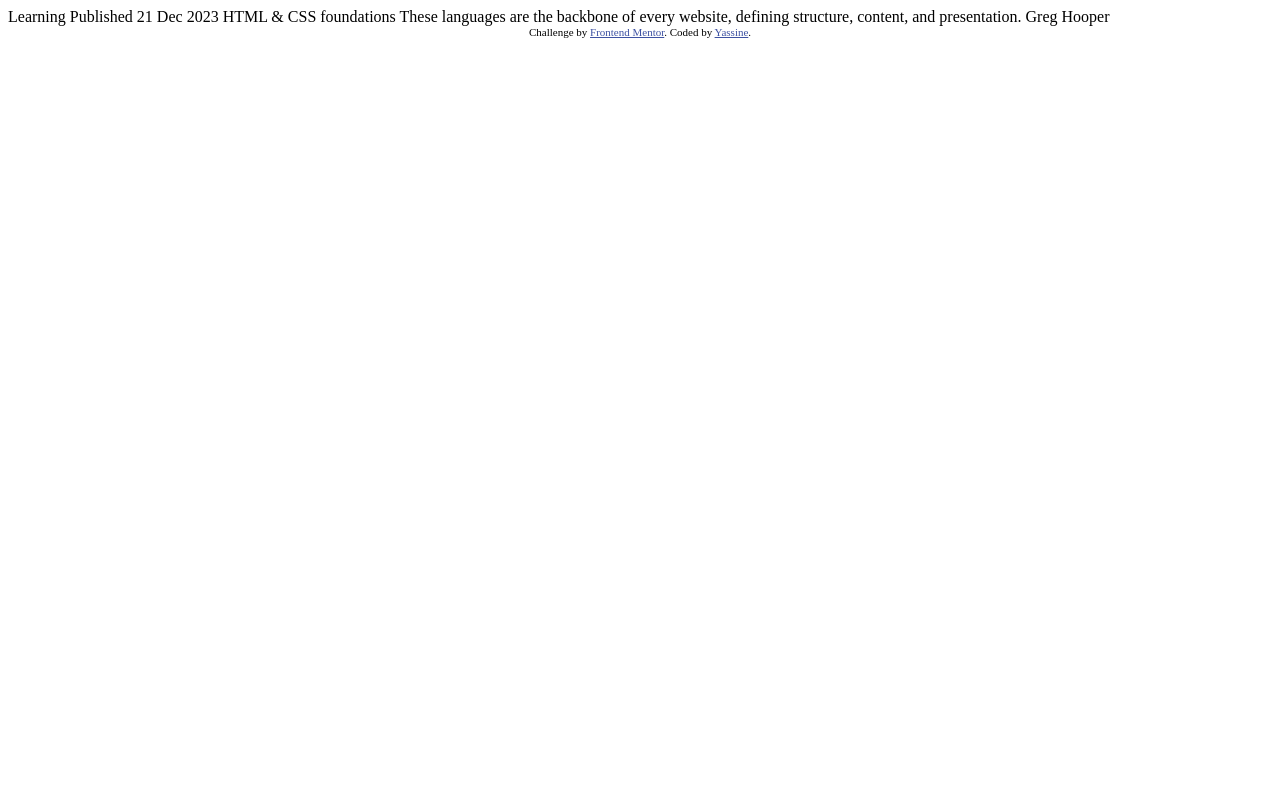
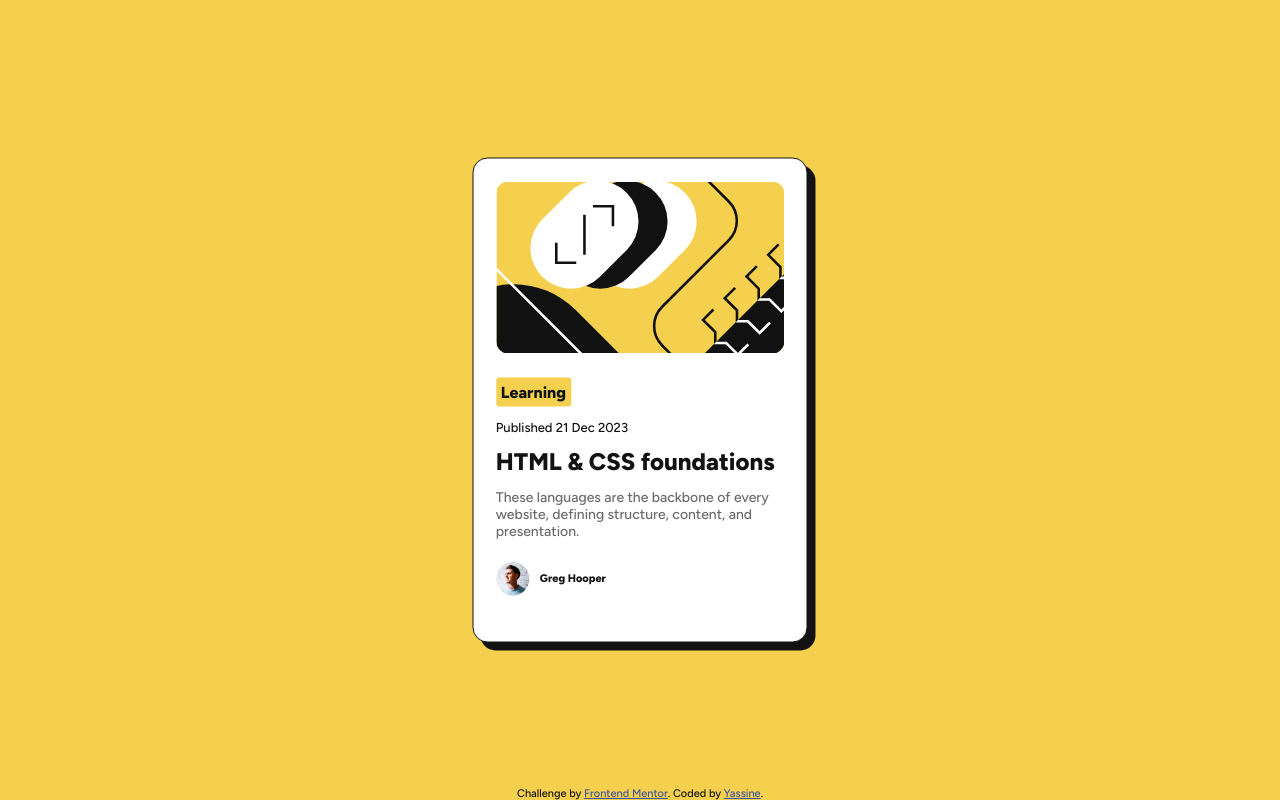
Before and after one commit to mansourYassine/blog-preview-card, a plain HTML site: page index.html in a window 1280 px wide. Drawn offline with Linux system fonts and the light colour scheme.

Commit message:
Create the first version of the blog preview card

```diff
--- a/index.html
+++ b/index.html
@@ -4,20 +4,41 @@
         <meta charset="UTF-8" />
         <!-- displays site properly based on user's device -->
         <meta name="viewport" content="width=device-width, initial-scale=1.0" />
-
-        <link rel="stylesheet" href="styles/style.css">
+        <link rel="stylesheet" href="styles/style.css" />
+        <!-- import Figtree font -->
+        <link rel="preconnect" href="https://fonts.googleapis.com" />
+        <link rel="preconnect" href="https://fonts.gstatic.com" crossorigin />
+        <link
+            href="https://fonts.googleapis.com/css2?family=Figtree:ital,wght@0,300..900;1,300..900&display=swap"
+            rel="stylesheet"
+        />
         <title>Frontend Mentor | Blog preview card</title>
     </head>
     <body>
+        <!-- the content of the blog post -->
         <main>
-
+            <article>
+                <figure>
+                    <img src="assets/images/illustration-article.svg" alt="blog image" />
+                </figure>
+                <div class="tag">Learning</div>
+                <div class="publishing-date">Published 21 Dec 2023</div>
+                <h1>HTML & CSS foundations</h1>
+                <p>
+                    These languages are the backbone of every website, defining
+                    structure, content, and presentation.
+                </p>
+                <div class="author-profile">
+                    <figure>
+                        <img src="assets/images/image-avatar.webp" alt="author image">
+                    </figure>
+                    <div class="author-name">
+                        Greg Hooper
+                    </div>
+                </div>
+            </article>
         </main>
-
-
-        Learning Published 21 Dec 2023 HTML & CSS foundations These languages
-        are the backbone of every website, defining structure, content, and
-        presentation. Greg Hooper
-
+        <!-- Footer that contain author and the source of the challenge -->
         <footer>
             <div class="attribution">
                 Challenge by
--- a/styles/style.css
+++ b/styles/style.css
@@ -1,12 +1,124 @@
+* {
+    box-sizing: border-box;
+    margin: 0;
+    font-family: "Figtree", sans-serif;
+}
 
+body {
+    background-color: hsl(47, 88%, 63%);
+    height: 100vh;
+    /* display: flex;
+    flex-wrap: wrap;
+    justify-content: center;
+    flex-direction: column; */
+    /* font-size: 16px; */
+    font-weight: 500;
+    color: hsl(0, 0%, 7%);
+    position: relative;
+}
 
+main {
+    background-color: hsl(0, 0%, 100%);
+    align-self: center;
+    width: 335px;
+    height: 485px;
+    border-radius: 15px;
+    border: 1px solid hsl(0, 0%, 7%);
+    position: relative;
+    box-shadow: 8px 8px hsl(0, 0%, 7%);
+    position: absolute;
+    top: 50%;
+    left: 50%;
+    transform: translate(-50%, -50%);
+}
 
+main article {
+    position: absolute;
+    top: calc(45px / 2);
+    left: 50%;
+    transform: translate(-50%);
+}
 
+/* Style the blog image */
+main article > figure  {
+    margin-bottom: 20px;
+}
 
+main article > figure > img {
+    border-radius: 12px;
+    width: calc(333.4px - 45px);
+}
 
+/* Style the learning tag */
+main article .tag {
+    background-color: hsl(47, 88%, 63%);
+    width: fit-content;
+    margin-bottom: 13px;
+    padding: 5px;
+    font-weight: 800;
+    border-radius: 3px;
+}
 
+/* style the publishing date of the blog post*/
+main article .publishing-date {
+    margin-bottom: 12px;
+    font-weight: 500;
+    font-size: 13px;
+}
 
+/* style the title of the blog post*/
+main article h1 {
+    margin-bottom: 13px;
+    font-weight: 800;
+    cursor: pointer;
+}
 
+/* hover effect for the title */
+main article h1:hover {
+    color: hsl(47, 88%, 63%);
+}
+
+/* style the paragraph of the blog post*/
+main article p {
+    color: hsl(0, 0%, 42%);
+    font-size: 14px;
+}
+
+/* style the paragraph of the blog post*/
+main article p {
+    color: hsl(0, 0%, 42%);
+}
+
+/* style the author profile of the blog post*/
+main article .author-profile {
+    display: flex;
+    align-items: center;
+    margin-top: 22px;
+}
+
+/* author image */
+main article .author-profile figure {
+    height: 33.51px;
+}
+
+main article .author-profile  img{
+    width: 33px;
+}
+
+/* author name */
+main article .author-profile .author-name {
+    margin-left: 11px;
+    font-weight: 800;
+    font-size: 11px;
+}
+
+/* footer */
+footer {
+    position: absolute;
+    bottom: 0;
+    left: 50%;
+    transform: translate(-50%);
+}
 footer .attribution {
     font-size: 11px;
     text-align: center;
```
Lines whose indentation alone changed are shown as unchanged.
